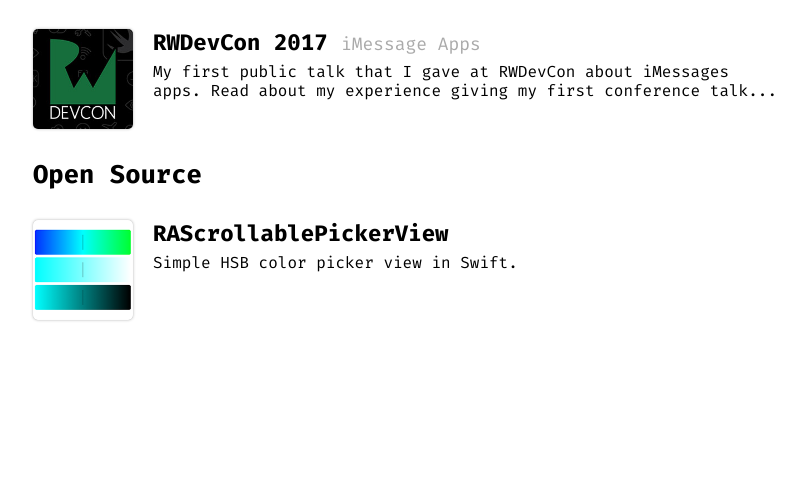
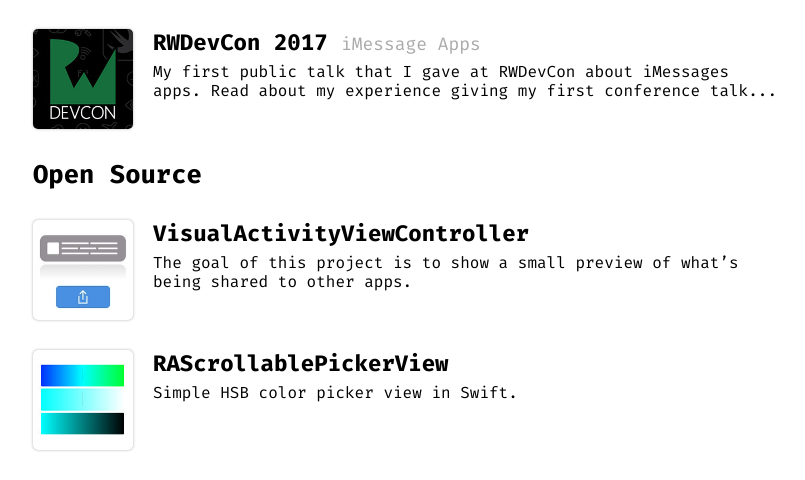
Before and after one commit to naturaln0va/ackermann-io, a Flask app: page /apps in a window 1280 px wide. Shown: the part 2343-2823 px from the top of the page, without its empty margins (232-1037 px from the left). Before the commit the page ends 2664 px from the top, so only its background shows below. Run offline with Flask 2, Linux system fonts and the light colour scheme; some libraries are stand-ins or nearby versions.

Commit message:
added my newest open source project to the portfolio page

```diff
--- a/app/templates/portfolio.html
+++ b/app/templates/portfolio.html
@@ -119,8 +119,15 @@
 		</div>
 		<h1>Open Source</h1>
 		<div class="content-item">
+			<a href="https://github.com/naturaln0va/VisualActivityViewController">
+				<img src="/static/assets/vavc-logo.jpg">
+				<h2>VisualActivityViewController</h2>
+				<p>The goal of this project is to show a small preview of what’s being shared to other apps.</p>
+			</a>
+		</div>
+		<div class="content-item">
 			<a href="https://github.com/naturaln0va/RAScrollablePickerView">
-				<img src="/static/assets/scrollable-picker-view.png">
+				<img src="/static/assets/scrollable-picker-view.jpg">
 				<h2>RAScrollablePickerView</h2>
 				<p>Simple HSB color picker view in Swift.</p>
 			</a>
```
Also changed, not shown: app/static/assets/scrollable-picker-view.jpg (added), app/static/assets/scrollable-picker-view.png (deleted), app/static/assets/vavc-logo.jpg (added), app/static/assets/vavc-preview.gif (deleted).
